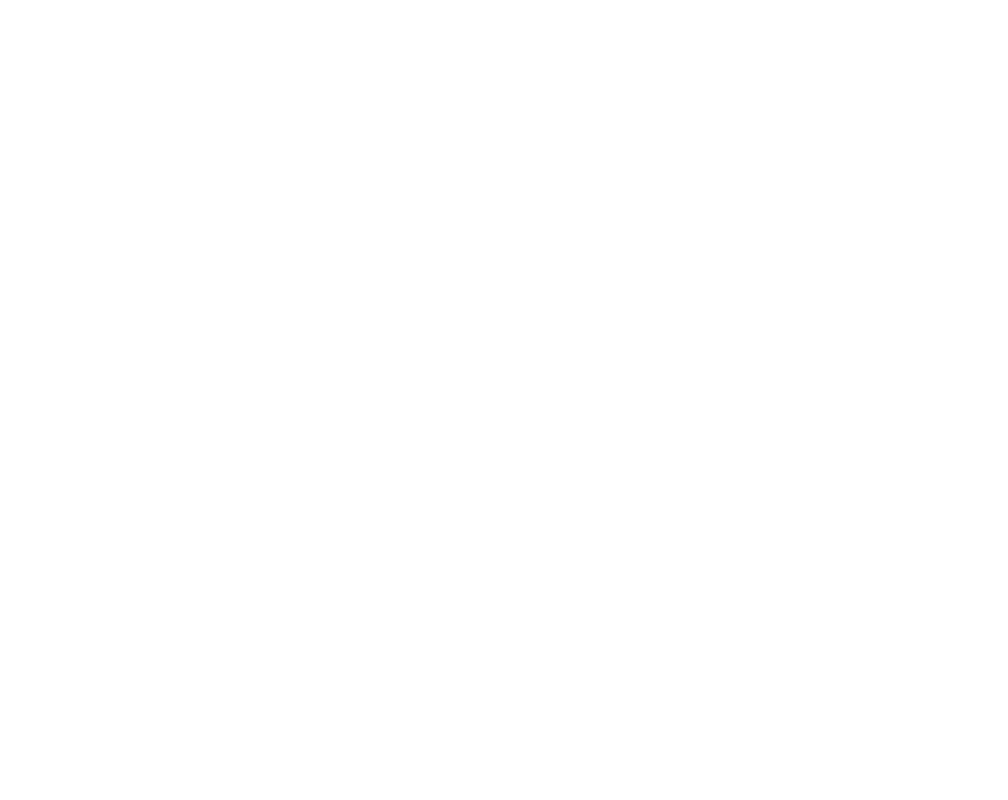
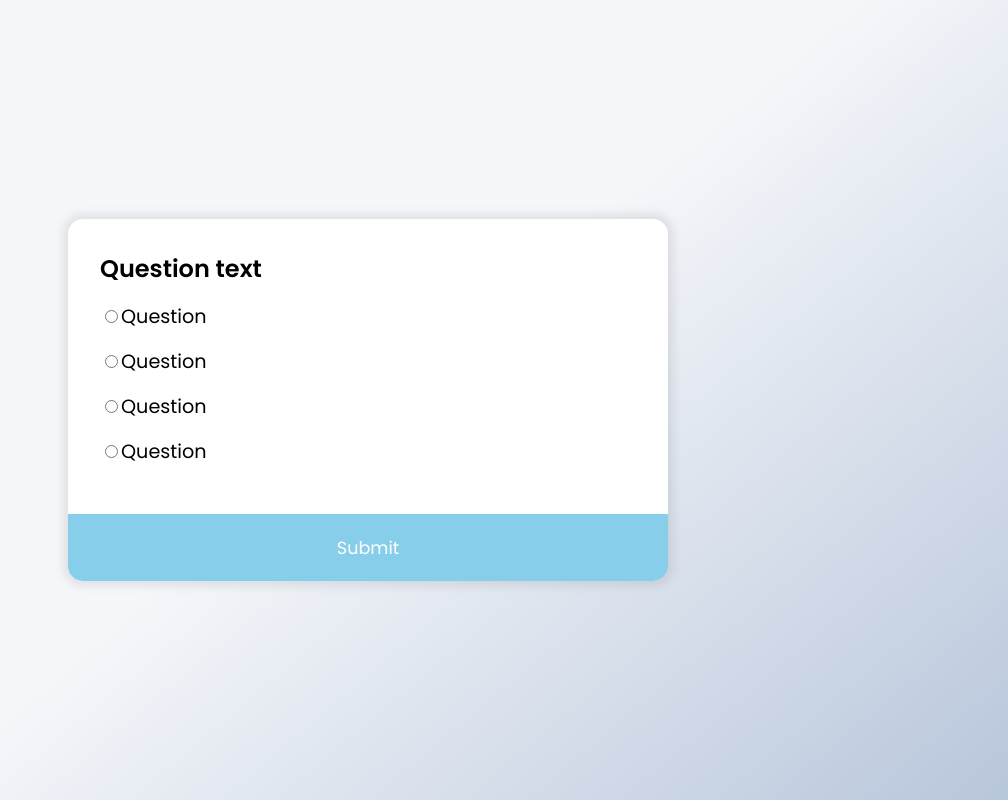
Before and after one commit to ewilliam8/QuizeApp, a plain HTML site: page index.html in a window 1280 px wide. Shown: the whole page, without its empty margins (272-1280 px from the left). Drawn offline with Linux system fonts and the light colour scheme.

Commit message:
js changes

```diff
--- a/index.html
+++ b/index.html
@@ -11,7 +11,19 @@
 </head>
 
 <body>
+    <div class="quiz-container">
+        <div class="quiz-header">
+            <h2 id="question">Question text</h2>
+            <ul>
+                <li><input type="radio" id="a" name="answer"><label for="a">Question</label></li>
+                <li><input type="radio" id="b" name="answer"><label for="b">Question</label></li>
+                <li><input type="radio" id="c" name="answer"><label for="c">Question</label></li>
+                <li><input type="radio" id="d" name="answer"><label for="d">Question</label></li>
+            </ul>
+        </div>
 
+        <button>Submit</button>
+    </div>
 </body>
 
 </html>
--- a/script.js
+++ b/script.js
@@ -41,3 +41,7 @@ const quize_data = [{
         correct: "d",
     }
 ];
+
+let current_question = 0;
+
+loadQuiz();
--- a/style.css
+++ b/style.css
@@ -4,6 +4,55 @@
 }
 
 body {
+    background-color: #b8c6db;
+    background-image: linear-gradient(320deg, #b8c6db, #f5f7fa 50%);
+    display: flex;
+    align-items: center;
+    justify-content: center;
     font-family: "Poppins", sans-serif;
     margin: 0;
+    min-height: 100vh;
 }
+
+ul {
+    list-style-type: none;
+    padding: 0;
+}
+
+h2 {
+    margin: 0;
+}
+
+ul li {
+    font-size: 1.2rem;
+    margin: 1rem 0;
+}
+
+.quiz-container {
+    background-color: #fff;
+    border-radius: 15px;
+    box-shadow: 0 0 10px 5px rgba(100, 100, 100, 0.15);
+    overflow: hidden;
+    width: 600px;
+    max-width: 100%;
+}
+
+.quiz-header {
+    padding: 2rem;
+}
+
+button {
+    background-color: skyblue;
+    border: none;
+    color: white;
+    cursor: pointer;
+    display: block;
+    font-family: inherit;
+    font-size: 1.1rem;
+    width: 100%;
+    padding: 1.3rem;
+}
+
+button:hover {
+    background-color: rgb(126, 194, 221);
+}
```
